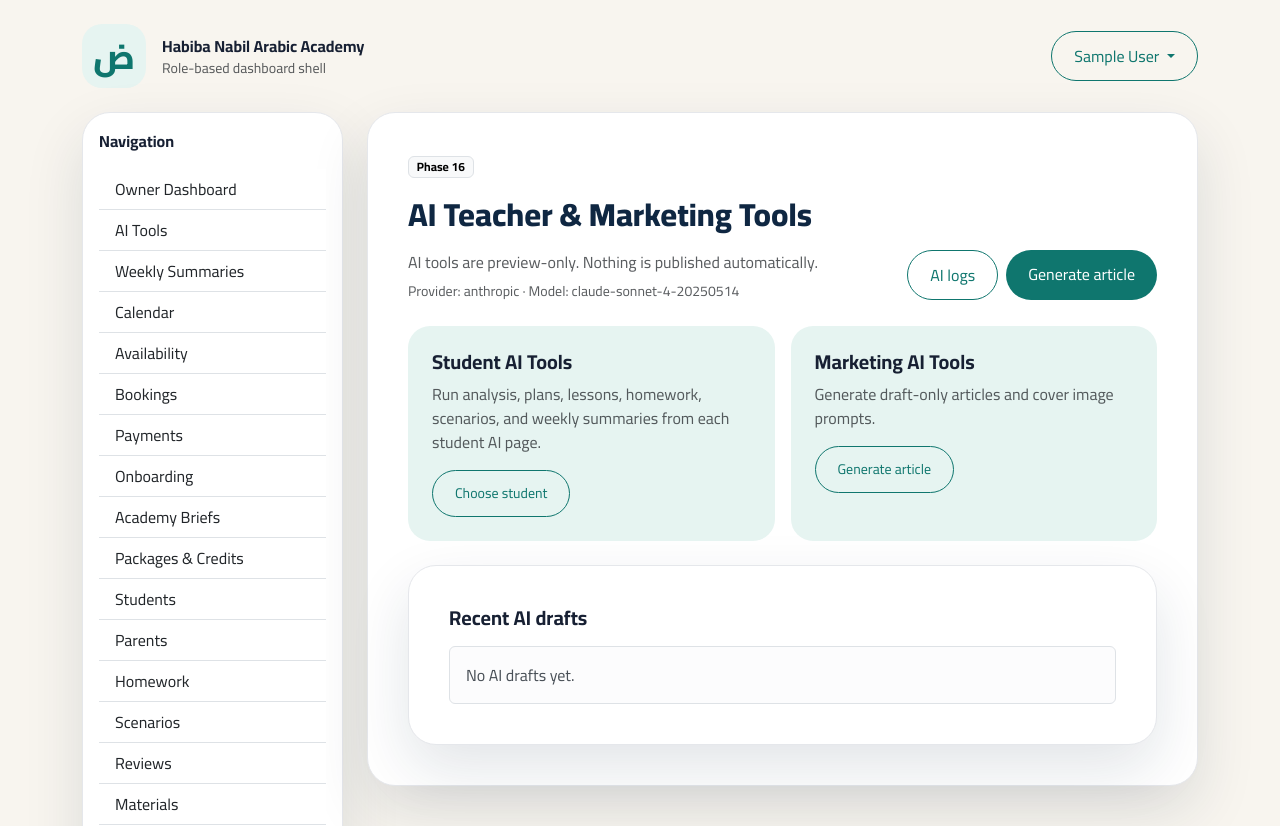
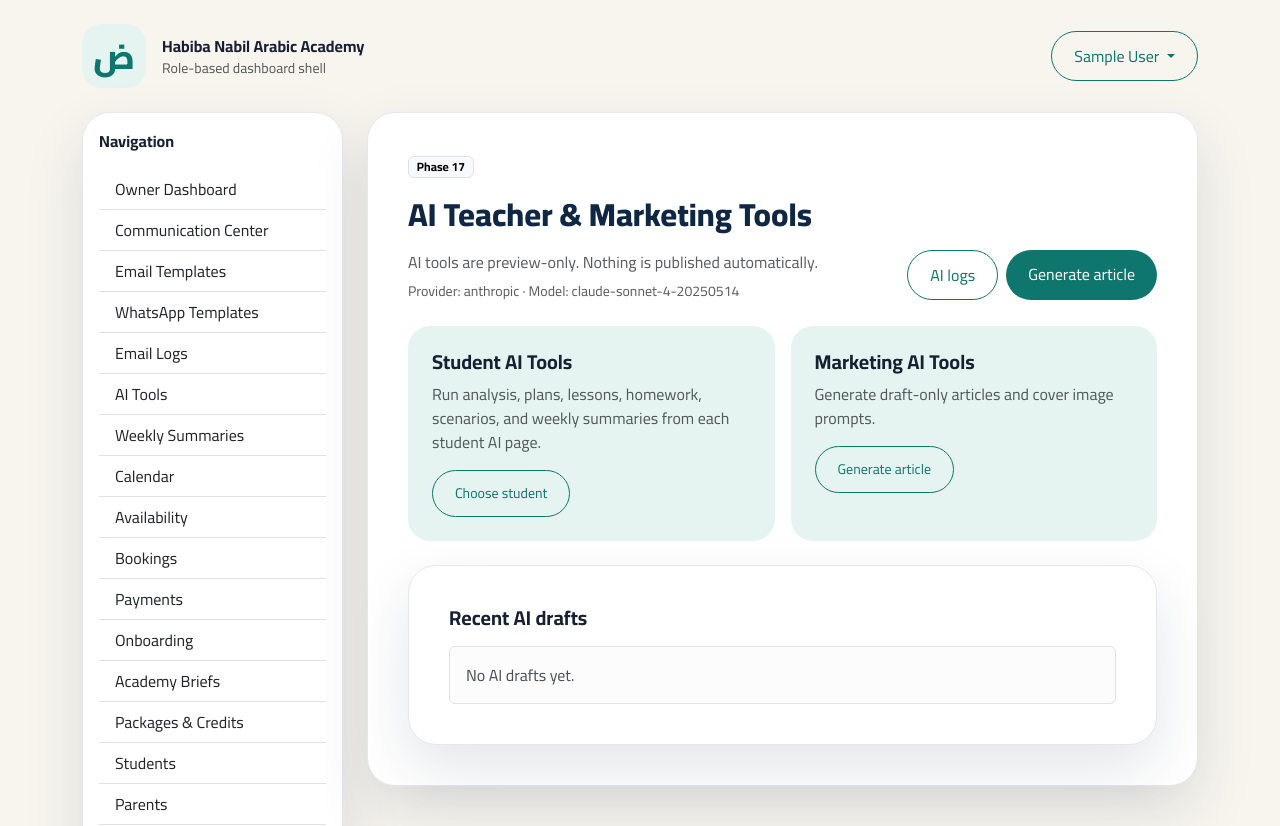
Before and after one commit to abdulrahmanal-saeed/classlink, a PHP site: page /public/owner/ai/index.php in a window 1280 px wide. Shown: the top 826 px of the page. Run offline with PHP 8.4, Linux system fonts and the light colour scheme; the visitor is signed in with stand-in values (Sample User, id 1); tables that the repository leaves empty hold one stand-in row (values such as "Sample post"); some libraries are stand-ins or nearby versions.

Commit message:
Phase 17: add communication navigation links

```diff
--- a/web/components/layout/dashboard_shell.php
+++ b/web/components/layout/dashboard_shell.php
@@ -15,6 +15,10 @@ function render_dashboard_shell(array $user, string $title, string $content): vo
     $items = [
         'owner_teacher' => [
             ['/owner/dashboard', 'Owner Dashboard', 'لوحة المالك'],
+            ['/owner/communication', 'Communication Center', 'مركز التواصل'],
+            ['/owner/settings/email-templates', 'Email Templates', 'قوالب البريد'],
+            ['/owner/settings/whatsapp-templates', 'WhatsApp Templates', 'قوالب واتساب'],
+            ['/owner/email-logs', 'Email Logs', 'سجلات البريد'],
             ['/owner/ai', 'AI Tools', 'أدوات الذكاء الاصطناعي'],
             ['/owner/weekly-summaries', 'Weekly Summaries', 'الملخصات الأسبوعية'],
             ['/owner/calendar', 'Calendar', 'التقويم'],
@@ -132,7 +136,7 @@ function render_dashboard_shell(array $user, string $title, string $content): vo
           </aside>
           <main class="col-lg-9">
             <div class="foundation-card">
-              <div class="badge text-bg-light border mb-3">Phase 16</div>
+              <div class="badge text-bg-light border mb-3">Phase 17</div>
               <h1 class="hero-title h2 mb-3"><?= htmlspecialchars($title, ENT_QUOTES, 'UTF-8') ?></h1>
               <?= $content ?>
             </div>
```
